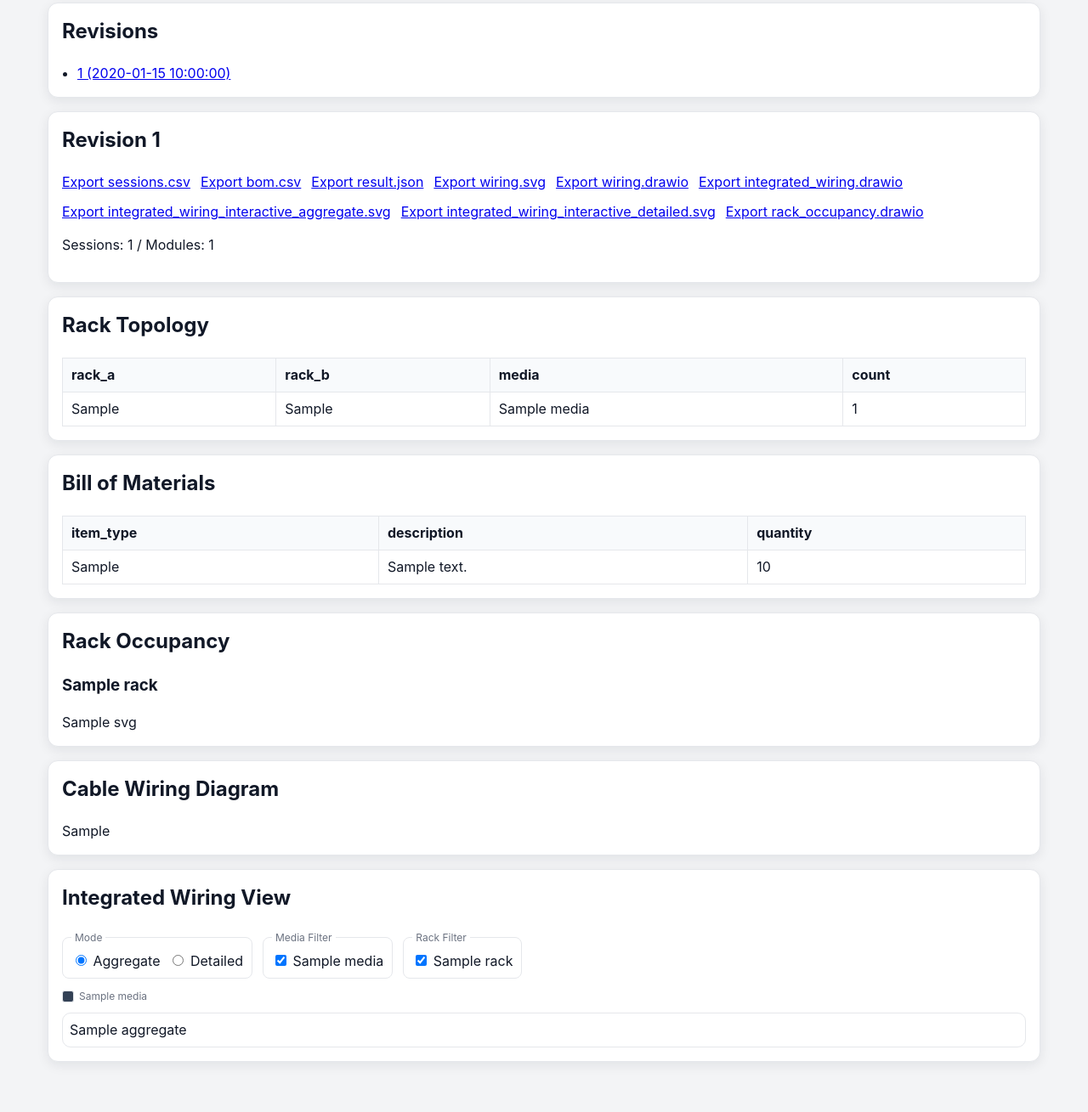
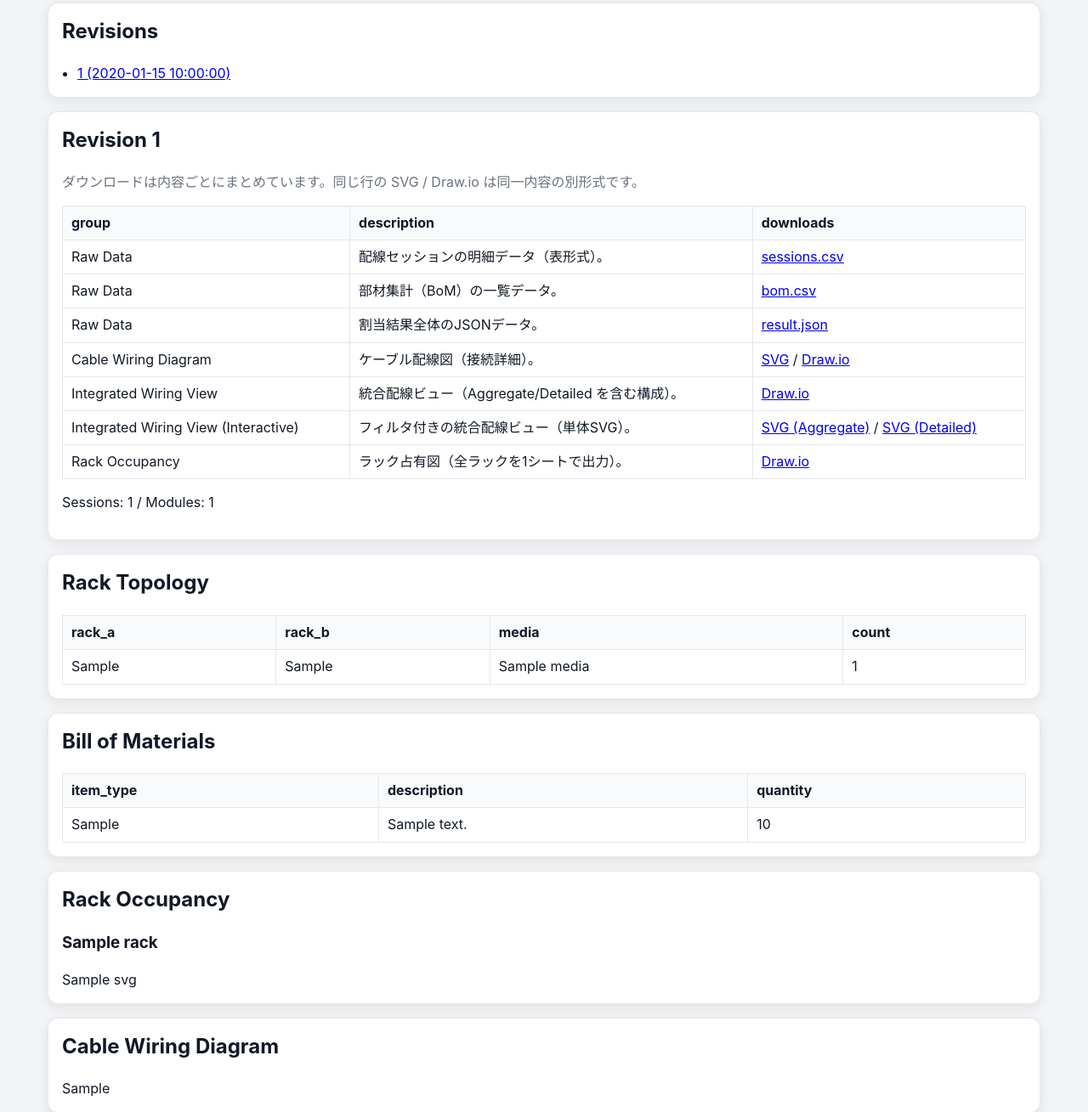
Before and after one commit to icecake0141/patchwork, a Flask app: template templates/project_detail.html in a window 1280 px wide. Shown: the part 231-1540 px from the top of the page at 85% size. Before the commit the page ends 1496 px from the top, so only its background shows below. Run offline with Flask 3, Linux system fonts and the light colour scheme; the template is opened without the code that fills it: most values are stand-ins (such as "Sample title", 1, 10 or a date in 2020).

Commit message:
Improve grouped export downloads table

```diff
--- a/templates/project_detail.html
+++ b/templates/project_detail.html
@@ -19,17 +19,53 @@
 {% if chosen %}
 <div class="card">
 	<h2>Revision {{ chosen.revision_id }}</h2>
-	<div class="actions">
-		<a href="/revisions/{{ chosen.revision_id }}/export/sessions.csv">Export sessions.csv</a>
-		<a href="/revisions/{{ chosen.revision_id }}/export/bom.csv">Export bom.csv</a>
-		<a href="/revisions/{{ chosen.revision_id }}/export/result.json">Export result.json</a>
-		<a href="/revisions/{{ chosen.revision_id }}/export/wiring.svg">Export wiring.svg</a>
-		<a href="/revisions/{{ chosen.revision_id }}/export/wiring.drawio">Export wiring.drawio</a>
-		<a href="/revisions/{{ chosen.revision_id }}/export/integrated_wiring.drawio">Export integrated_wiring.drawio</a>
-		<a href="/revisions/{{ chosen.revision_id }}/export/integrated_wiring_interactive.svg?mode=aggregate">Export integrated_wiring_interactive_aggregate.svg</a>
-		<a href="/revisions/{{ chosen.revision_id }}/export/integrated_wiring_interactive.svg?mode=detailed">Export integrated_wiring_interactive_detailed.svg</a>
-		<a href="/revisions/{{ chosen.revision_id }}/export/rack_occupancy.drawio">Export rack_occupancy.drawio</a>
-	</div>
+	<p class="muted">ダウンロードは内容ごとにまとめています。同じ行の SVG / Draw.io は同一内容の別形式です。</p>
+	<table>
+	<tr><th>group</th><th>description</th><th>downloads</th></tr>
+	<tr>
+		<td>Raw Data</td>
+		<td>配線セッションの明細データ（表形式）。</td>
+		<td><a href="/revisions/{{ chosen.revision_id }}/export/sessions.csv">sessions.csv</a></td>
+	</tr>
+	<tr>
+		<td>Raw Data</td>
+		<td>部材集計（BoM）の一覧データ。</td>
+		<td><a href="/revisions/{{ chosen.revision_id }}/export/bom.csv">bom.csv</a></td>
+	</tr>
+	<tr>
+		<td>Raw Data</td>
+		<td>割当結果全体のJSONデータ。</td>
+		<td><a href="/revisions/{{ chosen.revision_id }}/export/result.json">result.json</a></td>
+	</tr>
+	<tr>
+		<td>Cable Wiring Diagram</td>
+		<td>ケーブル配線図（接続詳細）。</td>
+		<td>
+			<a href="/revisions/{{ chosen.revision_id }}/export/wiring.svg">SVG</a>
+			 /
+			<a href="/revisions/{{ chosen.revision_id }}/export/wiring.drawio">Draw.io</a>
+		</td>
+	</tr>
+	<tr>
+		<td>Integrated Wiring View</td>
+		<td>統合配線ビュー（Aggregate/Detailed を含む構成）。</td>
+		<td><a href="/revisions/{{ chosen.revision_id }}/export/integrated_wiring.drawio">Draw.io</a></td>
+	</tr>
+	<tr>
+		<td>Integrated Wiring View (Interactive)</td>
+		<td>フィルタ付きの統合配線ビュー（単体SVG）。</td>
+		<td>
+			<a href="/revisions/{{ chosen.revision_id }}/export/integrated_wiring_interactive.svg?mode=aggregate">SVG (Aggregate)</a>
+			 /
+			<a href="/revisions/{{ chosen.revision_id }}/export/integrated_wiring_interactive.svg?mode=detailed">SVG (Detailed)</a>
+		</td>
+	</tr>
+	<tr>
+		<td>Rack Occupancy</td>
+		<td>ラック占有図（全ラックを1シートで出力）。</td>
+		<td><a href="/revisions/{{ chosen.revision_id }}/export/rack_occupancy.drawio">Draw.io</a></td>
+	</tr>
+	</table>
 	<p>Sessions: {{ result.metrics.session_count }} / Modules: {{ result.metrics.module_count }}</p>
 </div>
 
```
